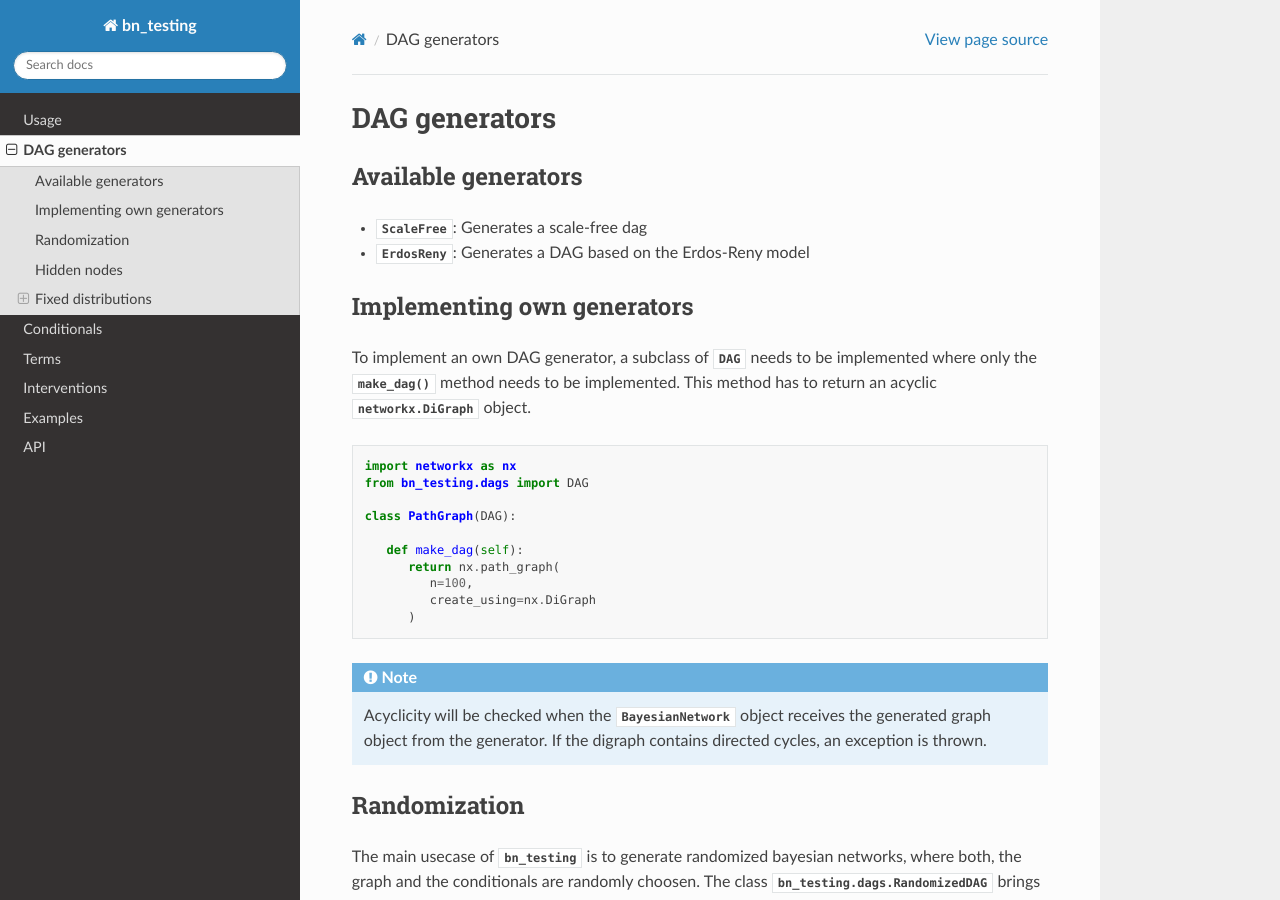
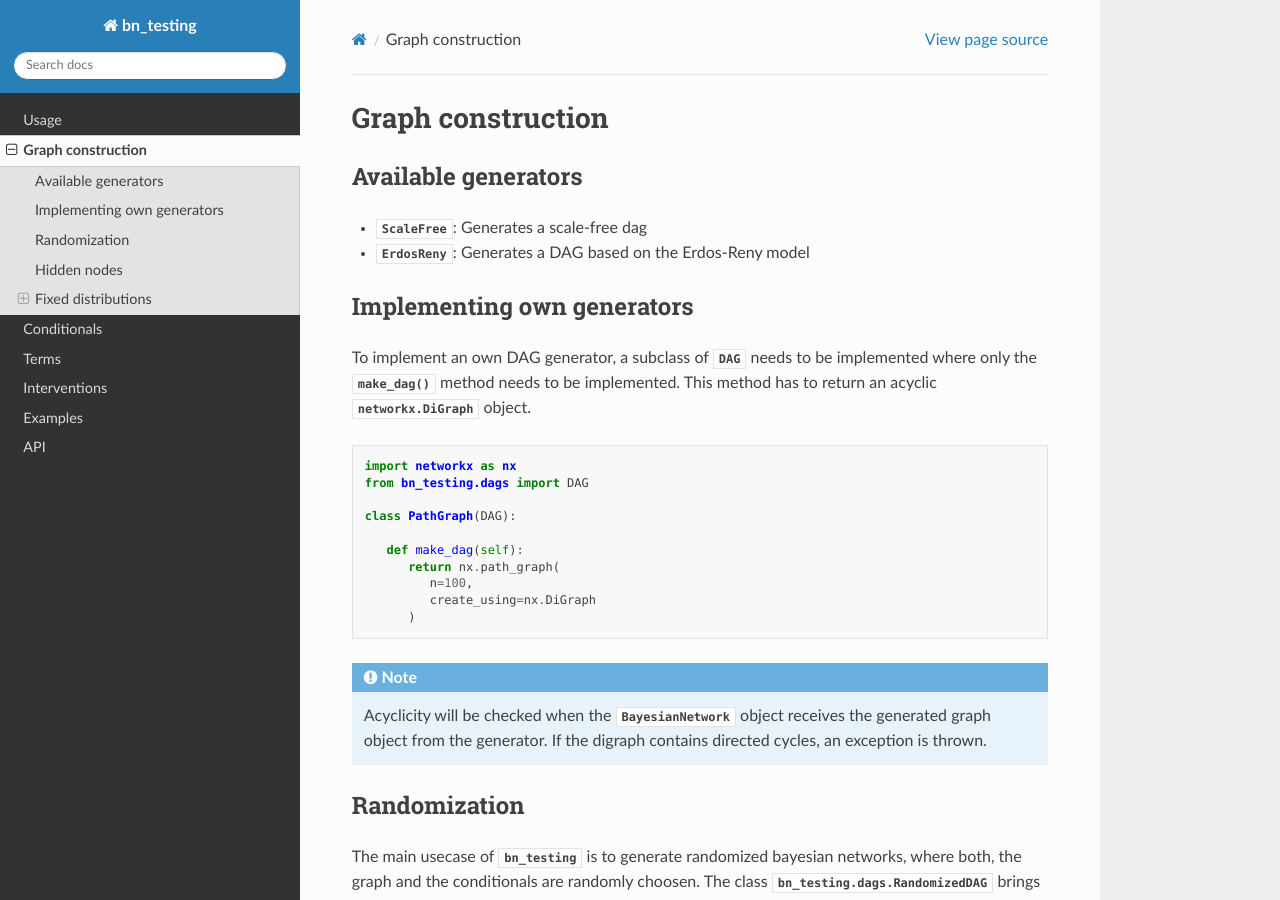
Before and after one commit to windisch/bn_testing, a Sphinx documentation site: the page built from docs/source/dags.rst, in a window 1280 px wide and 900 px high. Built offline with Sphinx 7.4.7 and the Read the Docs theme 2.0.0, drawn with Linux system fonts in a browser that asks for light colours.

Commit message:
update title

```diff
--- a/docs/source/dags.rst
+++ b/docs/source/dags.rst
@@ -1,5 +1,5 @@
-DAG generators
-==============
+Graph construction
+==================
 
 
 Available generators
```
